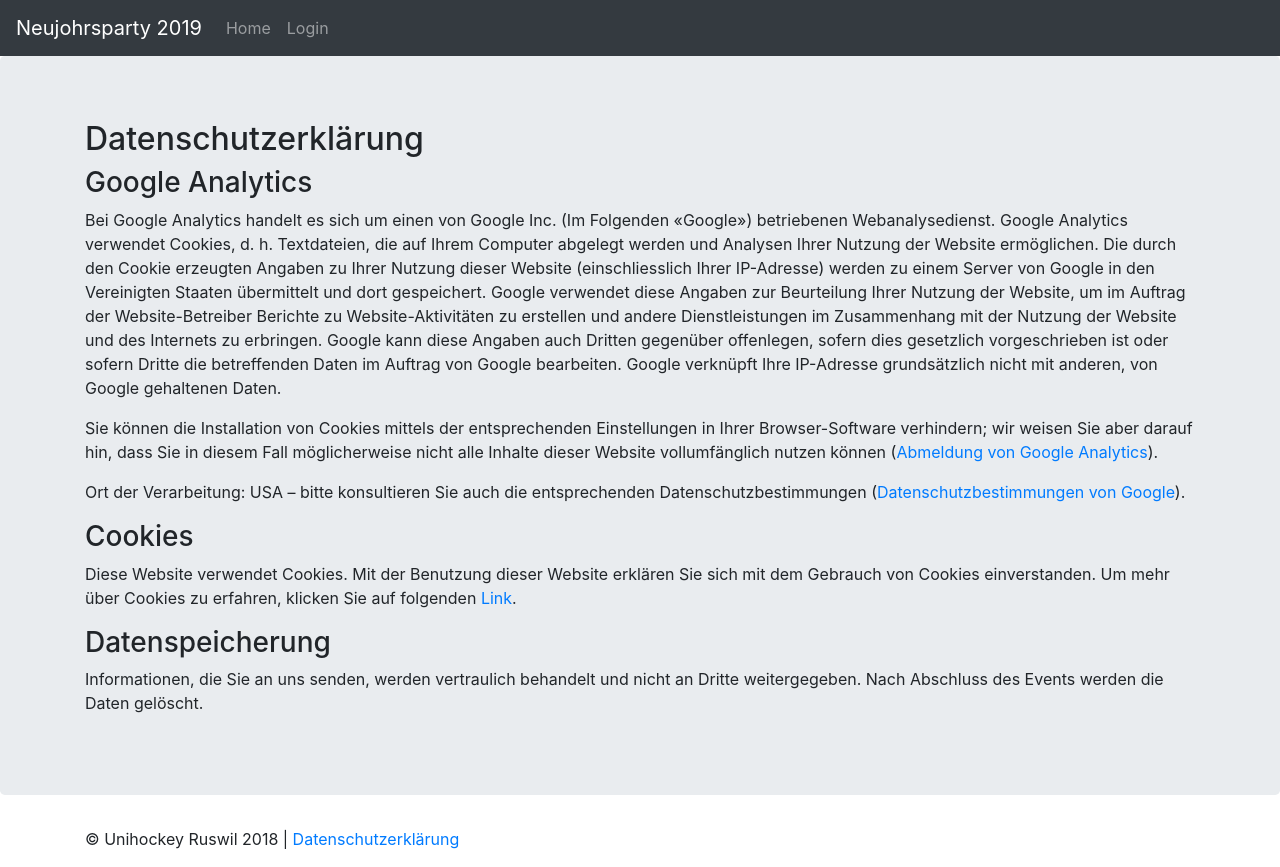
After one commit to buehra/NewYearParty, a Symfony app: template templates/default/datenschutz.html.twig in a window 1280 px wide. The commit adds this page. Run offline with Twig, Linux system fonts and the light colour scheme; the template is opened without the code that fills it, so the values that code supplies are empty; some libraries are stand-ins or nearby versions.

Commit message:
privacy-statement

```diff
--- a/templates/base.html.twig
+++ b/templates/base.html.twig
@@ -49,7 +49,7 @@
 </main>
 
 <footer class="container">
-    <p>&copy; Unihockey Ruswil 2018 - Powered by Raphael Bühlmann</p>
+    <p>&copy; Unihockey Ruswil 2018 | <a href="{{ path("privacy_statement") }}">Datenschutzerklärung</a></p>
 </footer>
 
 <script src="{{ asset('js/global.js') }}"></script>
--- a/templates/default/code.html.twig
+++ b/templates/default/code.html.twig
@@ -7,7 +7,7 @@
     {{ form_start(form, {'action': path('code_save', {'code' : code.id})}) }}
     {{ form_widget(form) }}
     {{ form_end(form) }}
-
+    <em>Informationen, die Sie an uns senden, werden vertraulich behandelt und nicht an Dritte weitergegeben.</em><br>
     <em class="text-danger">Wichtig: Der QR-Code kann nur einmal verwendet werden.</em>
 
 {% endblock %}
--- /dev/null
+++ b/templates/default/datenschutz.html.twig
@@ -0,0 +1,34 @@
+{% extends 'base.html.twig' %}
+{% block body %}
+    <h2>Datenschutzerklärung</h2>
+    <h3>Google Analytics</h3>
+    <p>Bei Google Analytics handelt es sich um einen von Google Inc. (Im Folgenden «Google»)
+        betriebenen Webanalysedienst. Google Analytics verwendet Cookies, d. h. Textdateien,
+        die auf Ihrem Computer abgelegt werden und Analysen Ihrer Nutzung der Website ermöglichen.
+        Die durch den Cookie erzeugten Angaben zu Ihrer Nutzung dieser Website
+        (einschliesslich Ihrer IP-Adresse) werden zu einem Server von Google in den
+        Vereinigten Staaten übermittelt und dort gespeichert. Google verwendet diese Angaben zur
+        Beurteilung Ihrer Nutzung der Website, um im Auftrag der Website-Betreiber Berichte zu
+        Website-Aktivitäten zu erstellen und andere Dienstleistungen im Zusammenhang mit der Nutzung
+        der Website und des Internets zu erbringen. Google kann diese Angaben auch Dritten gegenüber
+        offenlegen, sofern dies gesetzlich vorgeschrieben ist oder sofern Dritte die betreffenden
+        Daten im Auftrag von Google bearbeiten. Google verknüpft Ihre IP-Adresse grundsätzlich
+        nicht mit anderen, von Google gehaltenen Daten.</p>
+
+        <p>Sie können die Installation von Cookies mittels der entsprechenden Einstellungen in Ihrer
+            Browser-Software verhindern; wir weisen Sie aber darauf hin, dass Sie in diesem Fall möglicherweise
+            nicht alle Inhalte dieser Website vollumfänglich nutzen können
+            (<a href="https://tools.google.com/dlpage/gaoptout?hl=en" target="_blank">Abmeldung von Google Analytics</a>).</p>
+
+        <p>Ort der Verarbeitung: USA – bitte konsultieren Sie auch die entsprechenden Datenschutzbestimmungen
+            (<a href="https://policies.google.com/privacy?hl=en" target="_blank">Datenschutzbestimmungen von Google</a>).</p>
+    <h3>Cookies</h3>
+    <p>Diese Website verwendet Cookies. Mit der Benutzung dieser Website erklären Sie sich mit dem Gebrauch von Cookies einverstanden.
+        Um mehr über Cookies zu erfahren, klicken Sie auf folgenden <a href="https://cookiesandyou.com/" target="_blank">Link</a>.
+    </p>
+    <h3>Datenspeicherung</h3>
+    <p>Informationen, die Sie an uns senden, werden vertraulich behandelt und nicht an Dritte weitergegeben.
+        Nach Abschluss des Events werden die Daten gelöscht.</p>
+
+
+{% endblock %}
```
Also changed, not shown: src/Controller/DefaultController.php (+9 -0 lines).
